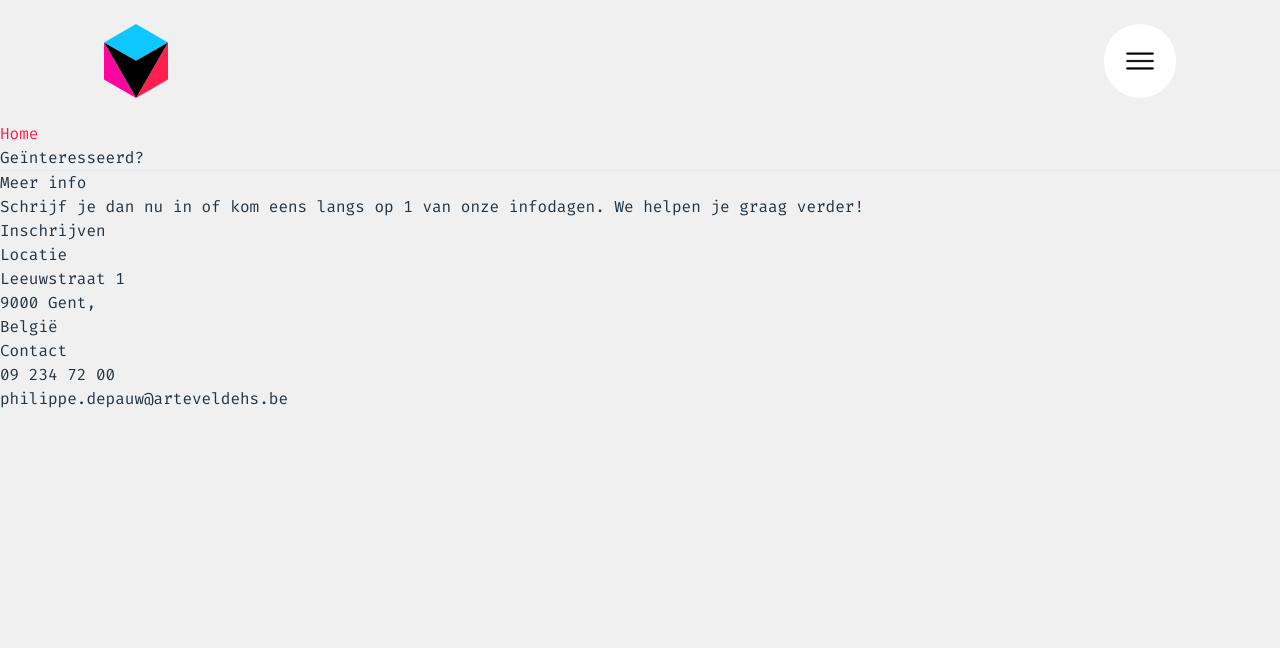
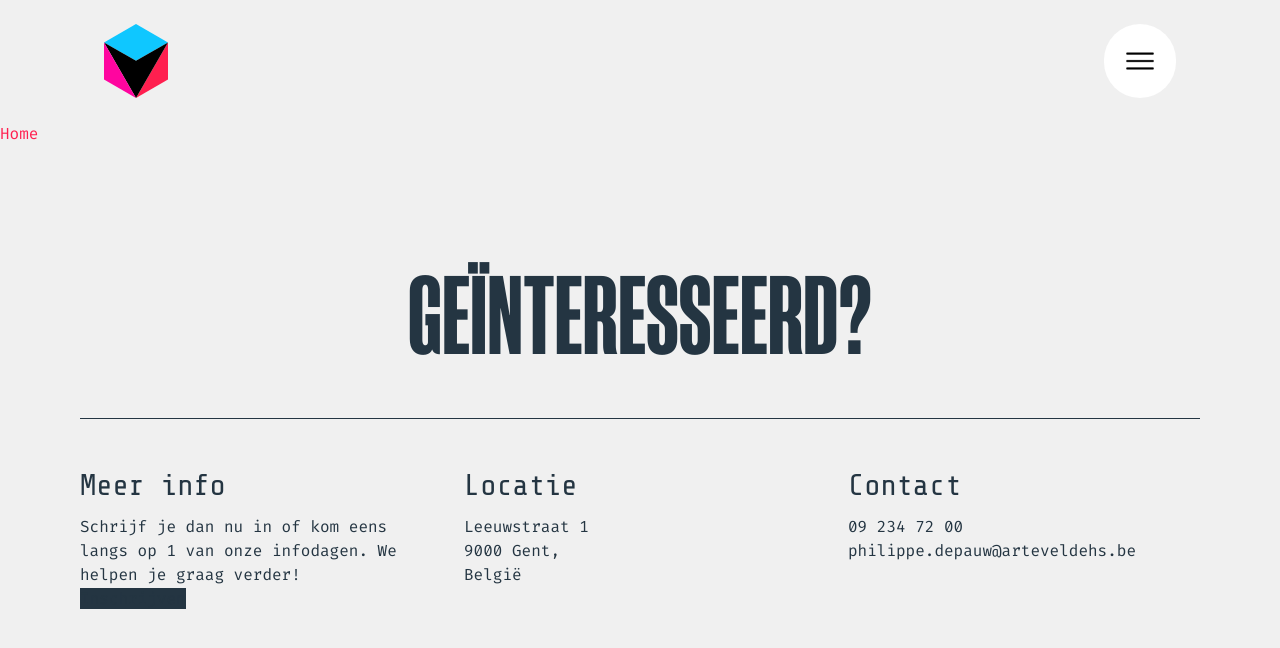
Before and after one commit to meesakveld/pgm-platform, a React (Create React App) app in the folder client/: page / in a window 1280 px wide. Shown: the top 648 px of the page. Built offline with nearby package versions, Linux system fonts and the light colour scheme.

Commit message:
Updated footer

```diff
--- a/client/src/components/Footer.jsx
+++ b/client/src/components/Footer.jsx
@@ -2,26 +2,46 @@ import React from 'react'
 
 export default function Footer() {
     return (
-        <footer>
-            <h2>Geïnteresseerd?</h2>
-            <hr/>
-            <div>
-                <section>
-                    <h3>Meer info</h3>
+        <footer className="max-w-200 mx-auto mt-24">
+
+            <h2 className="font-manuka text-7xl sm:text-9xl uppercase text-center" >Geïnteresseerd?</h2>
+
+            <hr className="my-12 border-t-black" />
+
+            <div className="flex gap-8">
+
+                <section className="basis-4/12">
+
+                    <h3 className="font-shareTechMono mb-3 text-3xl">Meer info</h3>
+
                     <p>Schrijf je dan nu in of kom eens langs op 1 van onze infodagen. We helpen je graag verder!</p>
-                    <a href="https://www.arteveldehogeschool.be/nl/bij-ons-studeren/kennismaken/infomomenten#infodagen">Inschrijven</a>
+
+                    <a className="bg-black bg-opacity-30" href="https://www.arteveldehogeschool.be/nl/bij-ons-studeren/kennismaken/infomomenten#infodagen">Inschrijven</a>
+
                 </section>
-                <section>
-                    <h3>Locatie</h3>
+
+                <section className="basis-4/12">
+
+                    <h3 className="font-shareTechMono mb-3 text-3xl">Locatie</h3>
+
                     <p>Leeuwstraat 1</p>
+
                     <p>9000 Gent,</p>
+
                     <p>België</p>
+
                 </section>
-                <section>
-                    <h3>Contact</h3>
-                    <p><a href="tel:09 234 72 00">09 234 72 00</a></p>
+
+                <section className="basis-4/12">
+
+                    <h3 className="font-shareTechMono mb-3 text-3xl">Contact</h3>
+
+                    <p><a href="tel:092347200">09 234 72 00</a></p>
+
                     <p><a href="mailto:philippe.depauw@arteveldehs.be">philippe.depauw@arteveldehs.be</a></p>
+
                 </section>
+
             </div>
         </footer>
     )
```
